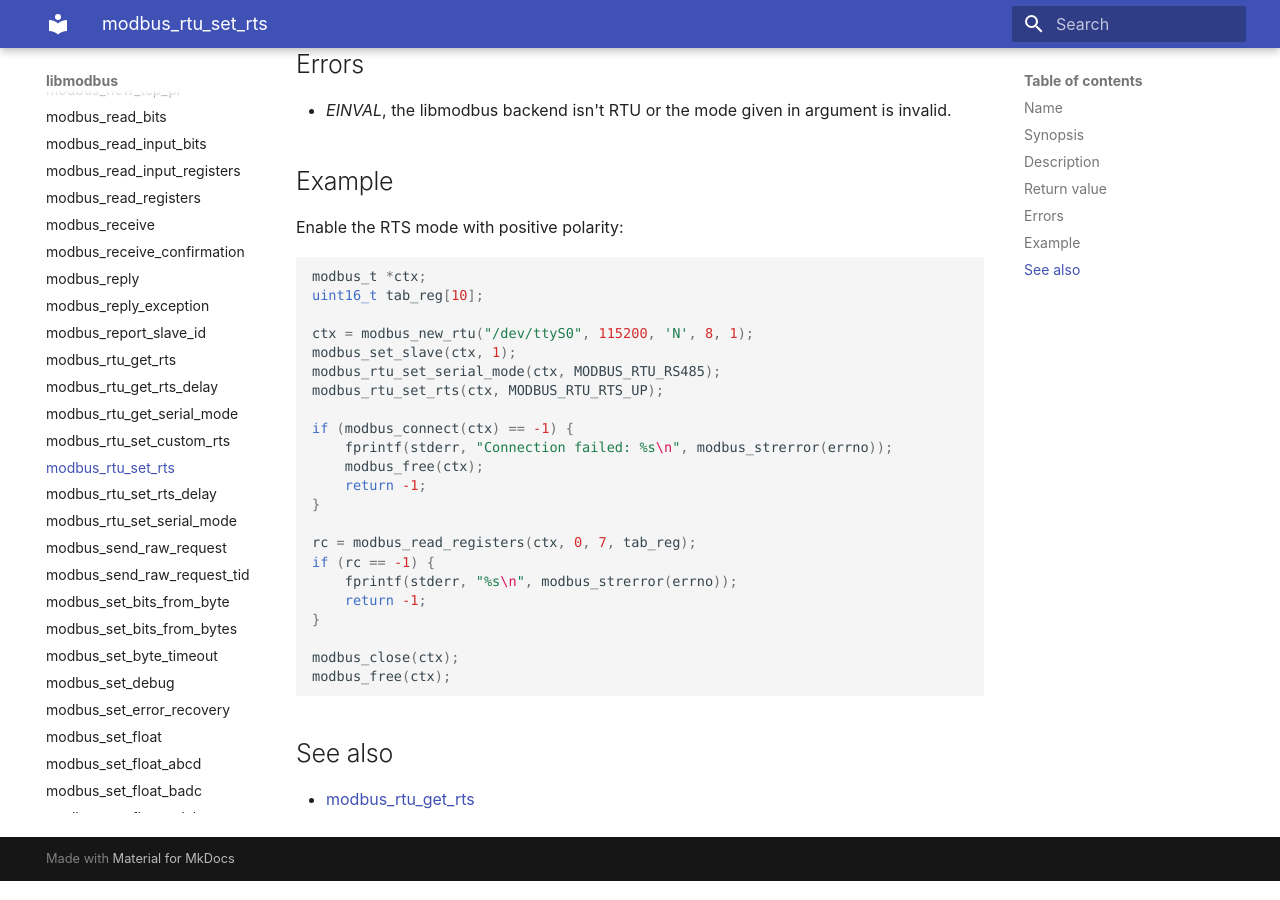
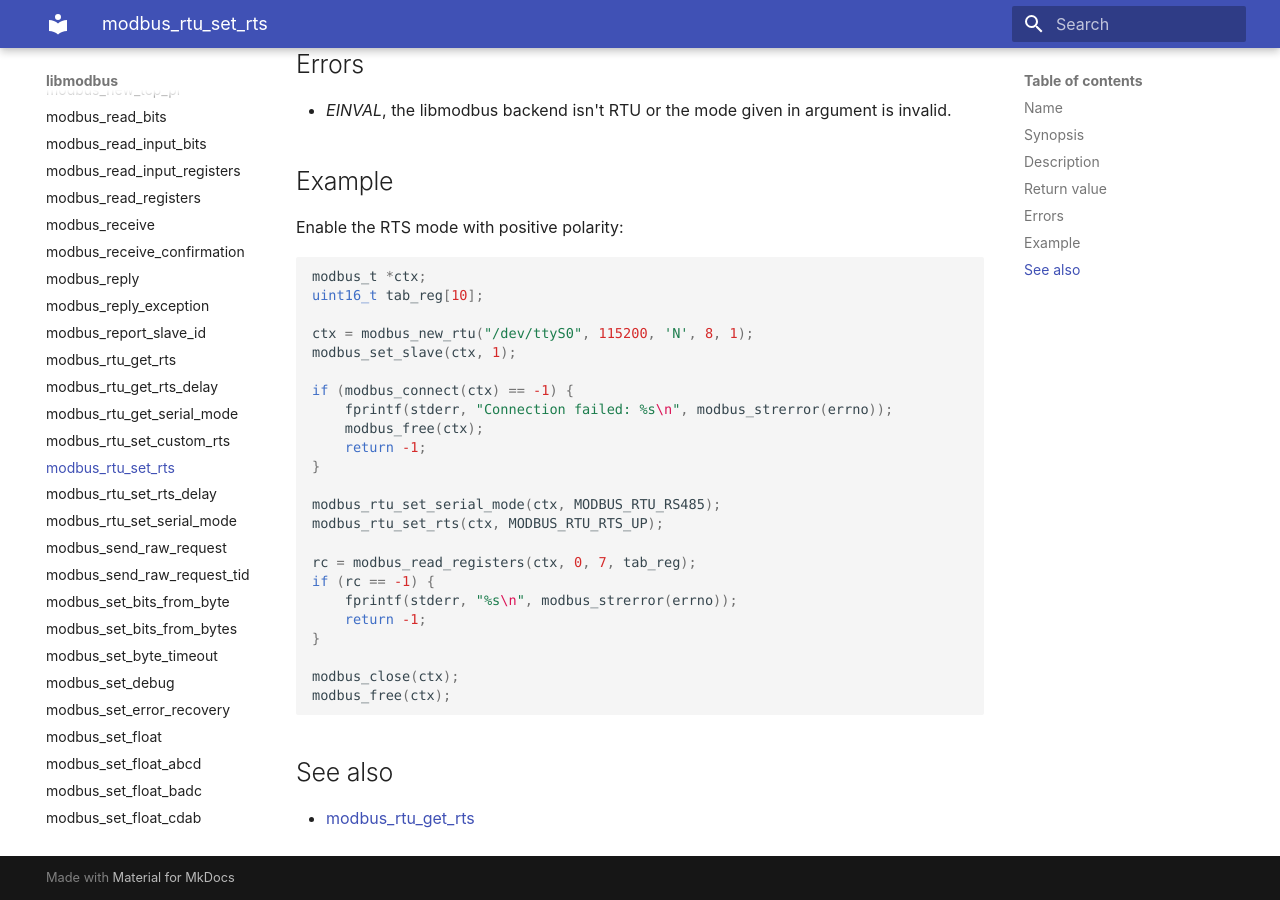
Before and after one commit to stephane/libmodbus, an MkDocs documentation site: the page built from docs/modbus_rtu_set_rts.md, in a window 1280 px wide and 900 px high, scrolled down 901 px. Built offline with MkDocs 1.6.1 and Material for MkDocs 9.7.7, drawn with Linux system fonts in a browser that asks for light colours.

```diff
--- a/docs/modbus_rtu_set_rts.md
+++ b/docs/modbus_rtu_set_rts.md
@@ -45,14 +45,15 @@ uint16_t tab_reg[10];
 
 ctx = modbus_new_rtu("/dev/ttyS0", 115200, 'N', 8, 1);
 modbus_set_slave(ctx, 1);
-modbus_rtu_set_serial_mode(ctx, MODBUS_RTU_RS485);
-modbus_rtu_set_rts(ctx, MODBUS_RTU_RTS_UP);
 
 if (modbus_connect(ctx) == -1) {
     fprintf(stderr, "Connection failed: %s\n", modbus_strerror(errno));
     modbus_free(ctx);
     return -1;
 }
+
+modbus_rtu_set_serial_mode(ctx, MODBUS_RTU_RS485);
+modbus_rtu_set_rts(ctx, MODBUS_RTU_RTS_UP);
 
 rc = modbus_read_registers(ctx, 0, 7, tab_reg);
 if (rc == -1) {
```
